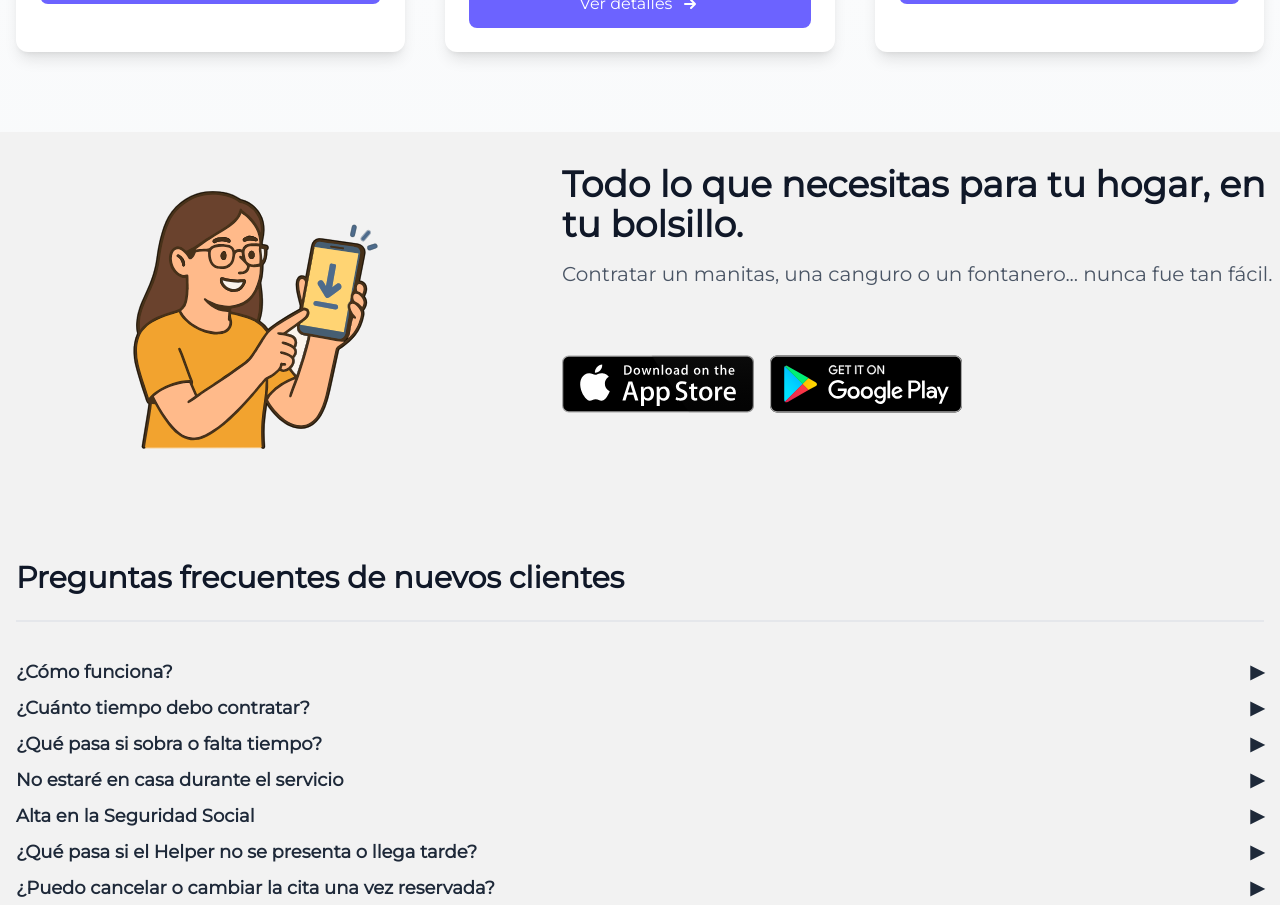
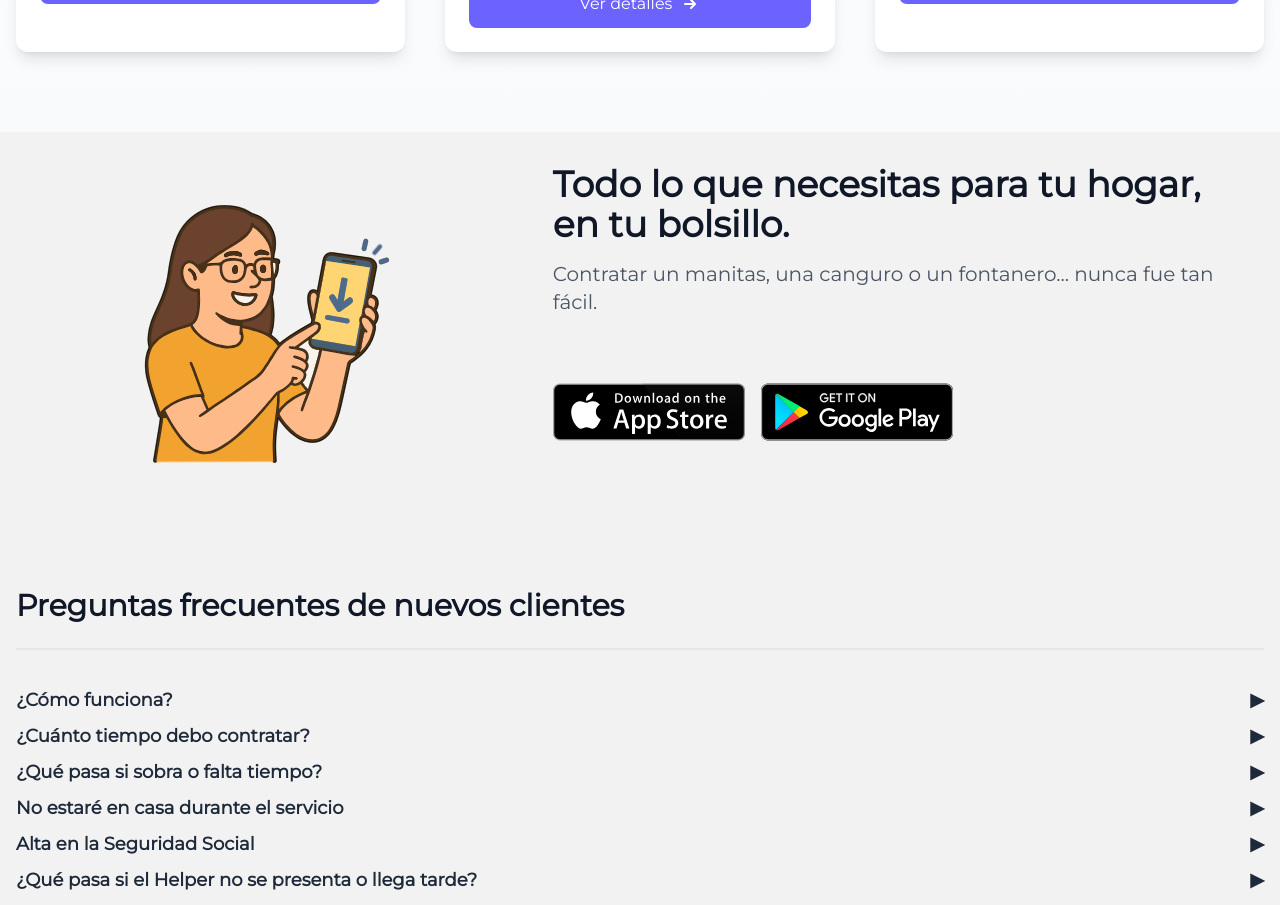
Before and after one commit to GuilleMarejada/helpy, a Nuxt app: page / in a window 1280 px wide. Shown: the part 1980-2885 px from the top of the page. Built offline with nearby package versions, Linux system fonts and the light colour scheme.

Commit message:
Update APP section layout for improved spacing and consistency

```diff
--- a/pages/index.vue
+++ b/pages/index.vue
@@ -182,7 +182,7 @@
     </div>
 
     <!-- Sección APP -->
-    <div class="w-full mx-auto pt-8">
+    <div class="w-full mx-auto pt-8 px-8">
       <!-- Top Section: Title, Subtitle, App Buttons -->
       <div class="flex flex-col md:flex-row items-center mb-16">
         <img src="/images/mujerapp1.svg" alt="App Mockup" class="w-1/2 h-74 rounded-lg mx-auto" />
```
